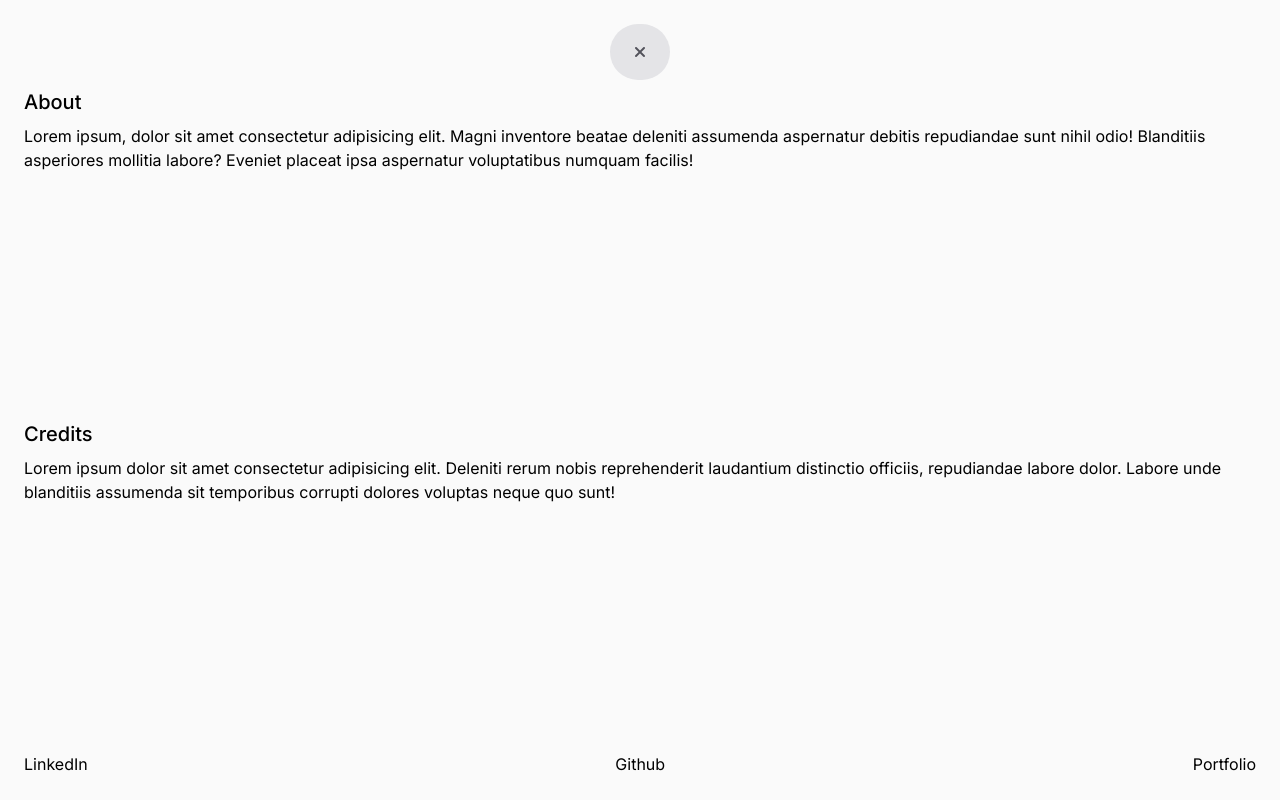
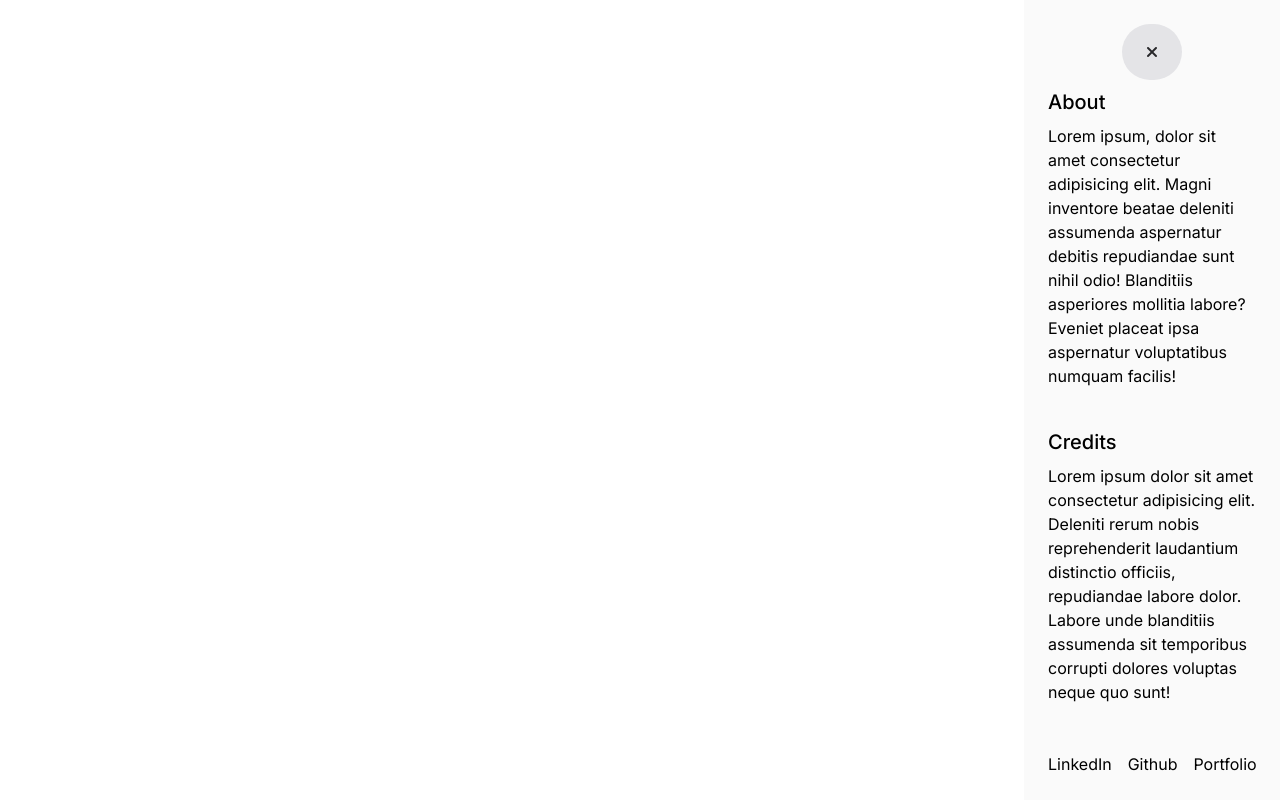
Before and after one commit to MMadlos/cronos-app, a React (Vite) app: page / in a window 1280 px wide. Built offline with nearby package versions, Linux system fonts and the light colour scheme.

Commit message:
Fix styles when nav is opened

```diff
--- a/src/components/Nav/Nav.jsx
+++ b/src/components/Nav/Nav.jsx
@@ -1,15 +1,15 @@
 export default function Nav({ onClickClose }) {
 	return (
-		<nav className="absolute top-0 z-10 flex h-screen max-h-screen flex-col gap-2  bg-zinc-50 p-6">
+		<nav className="fixed top-0 z-10 flex h-screen max-h-screen flex-col gap-2  bg-zinc-50 p-6 md:right-0 md:w-[20vw]">
 			<div className="mx-auto w-fit">
 				<button
-					className="rounded-full bg-zinc-200 px-6 py-4"
+					className=" rounded-full bg-zinc-200 px-6 py-4 hover:bg-violet-200"
 					onClick={onClickClose}
 				>
-					<i className="fa-solid fa-xmark text-zinc-600" />
+					<i className="fa-solid fa-xmark text-zinc-800" />
 				</button>
 			</div>
-			<div className="flex h-full flex-col justify-between gap-10">
+			<div className="flex h-full flex-col justify-between gap-10 md:justify-normal">
 				<div>
 					<h2 className="mb-2 text-xl font-medium">About</h2>
 					<p>
@@ -32,7 +32,7 @@ export default function Nav({ onClickClose }) {
 					</p>
 				</div>
 
-				<div className="flex flex-row items-center justify-between gap-4">
+				<div className="flex flex-row items-center justify-between gap-4 md:h-full md:items-end">
 					<button>LinkedIn</button>
 					<button>Github</button>
 					<button>Portfolio</button>
```
